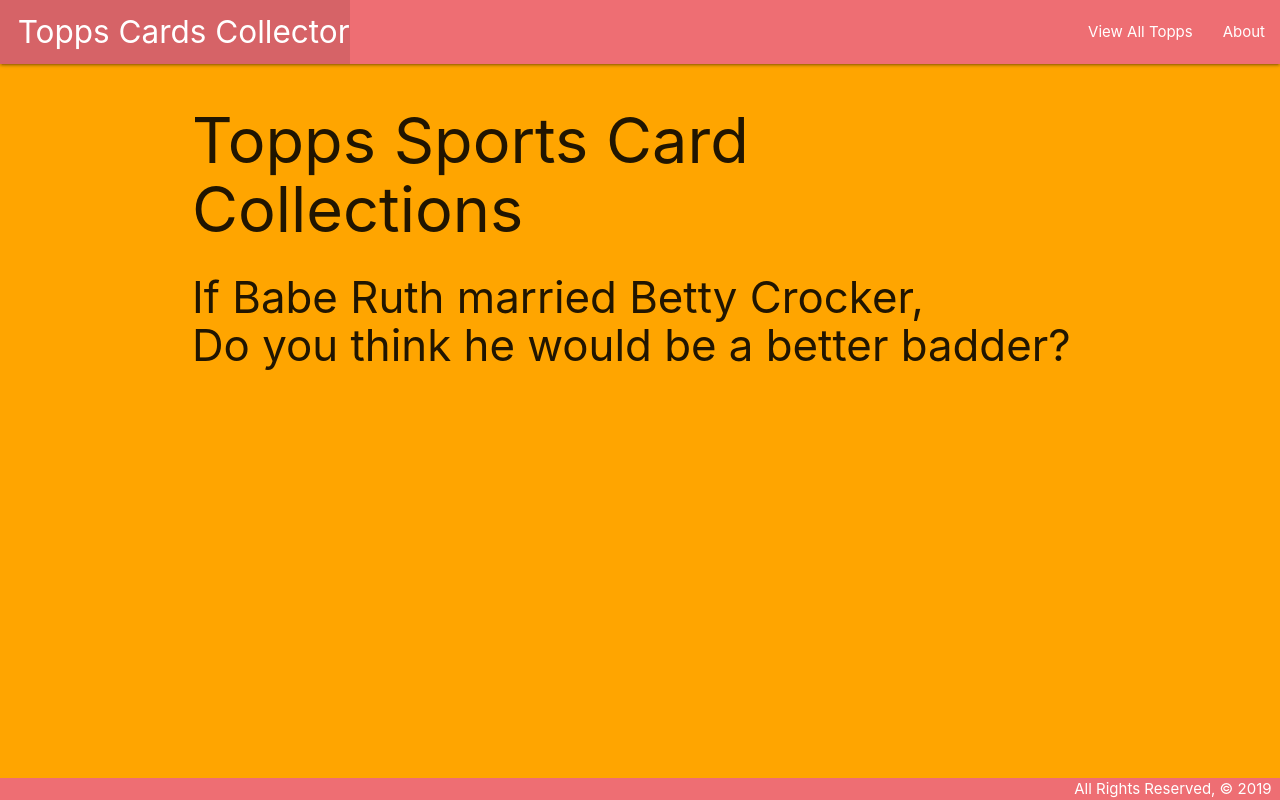
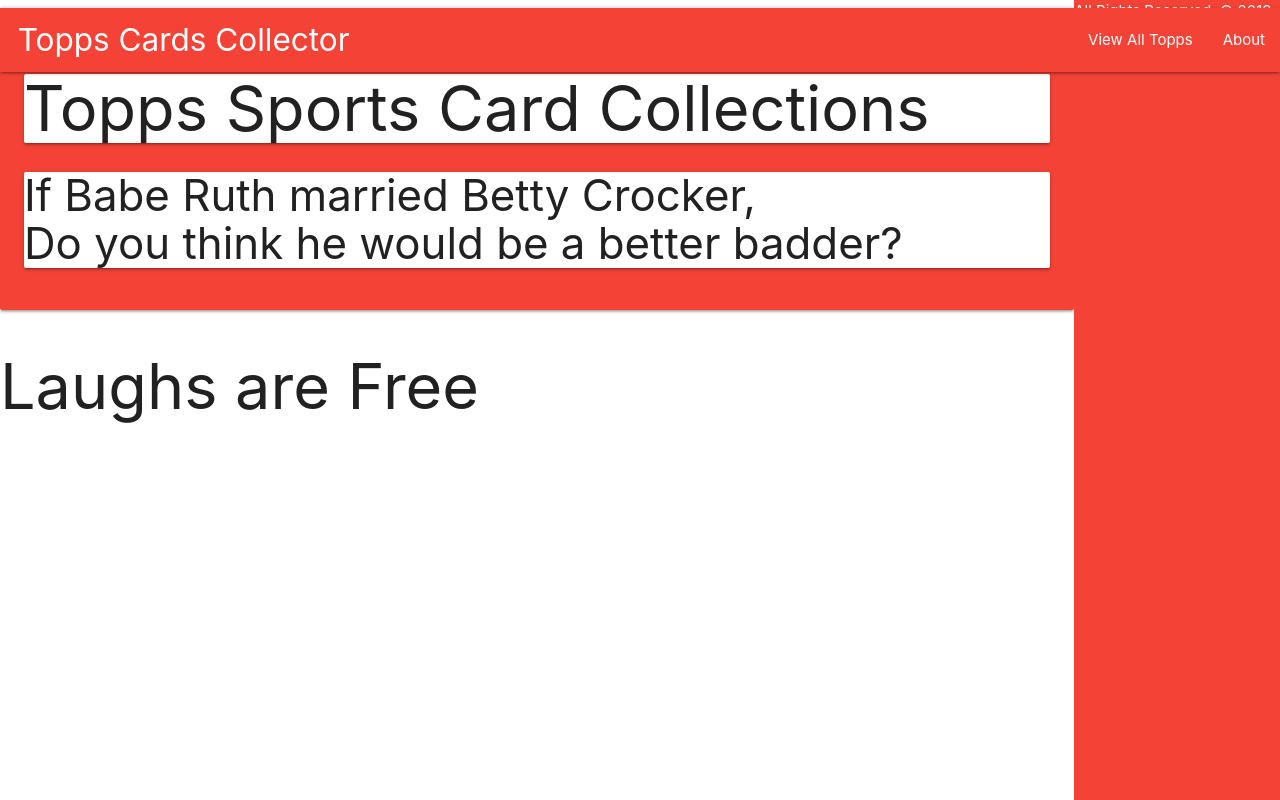
Before and after one commit to DurkinKid/ToppsCardsCollector, a Django app: template main_app/templates/home.html in a window 1280 px wide. Run offline with Django 4.2, Linux system fonts and the light colour scheme; the template is opened without the code that fills it, so the values that code supplies are empty.

Commit message:
Adding second model

```diff
--- a/main_app/static/css/style.css
+++ b/main_app/static/css/style.css
@@ -1,8 +1,6 @@
 body {
     display: flex;
     min-height: 100vh;
-    flex-direction: column;
-    background-color: orange;
 }
 
 
@@ -17,5 +15,5 @@
 
 span:hover {
 background-color: orange;
-border-radius: 50%;
+border-radius: 10%;
 }
--- a/main_app/templates/base.html
+++ b/main_app/templates/base.html
@@ -10,9 +10,9 @@
   <link rel="stylesheet" href="{% static 'css/style.css' %}">
 </head>
 <body>
-  <header class="navbar-fixed">
+  <header class="navbar-fixed card">
     <nav>
-      <div class="nav-wrapper">
+      <div class="nav-wrapper red lighten 3">
         <ul>
             <li><a href="/" class="left brand-logo">&nbsp;&nbsp;Topps Cards Collector</a></li>
         </ul>
@@ -27,7 +27,7 @@
     {% block content %}
     {% endblock %}
   </main>
-  <footer class="page-footer">
+  <footer class="page-footer red lighten 3">
     <div class="right">All Rights Reserved, &copy; 2019  &nbsp;</div>
   </footer>
 </body>
--- a/main_app/templates/home.html
+++ b/main_app/templates/home.html
@@ -2,7 +2,29 @@
 
 
 {% block content %}
-<h1>Topps Sports Card Collections</h1>
-<h3>If Babe Ruth married Betty Crocker, <br> Do you think he would be a better badder?</h3>
+<div class="card-panel red lighten">
+    <div class="card">
+        <h1>Topps Sports Card Collections</h1>
+    </div>
+    <div class="card">
+        <h3>If Babe Ruth married Betty Crocker, <br> Do you think he would be a better badder?</h3>
+    </div>
+</div>
+
+
+<h1 class="list">Laughs are Free</h1>
+
+{% for joke in jokes %}
+  <div class="card card-panel col s12 m8 offset-m2 l6 offset-l3">
+    <div class="card-content center">
+      <h3>{{ joke.jokes }}</h3>
+    </div>
+  </div>
+{% endfor %}
+
+
+
+
+
 
 {% endblock content %}
--- a/main_app/templates/topps/index.html
+++ b/main_app/templates/topps/index.html
@@ -6,14 +6,14 @@
 {% for topp in topps %}
   <div class="card card-panel col s12 m8 offset-m2 l6 offset-l3">
     <div class="card-content center">
-      <span class="card-title">{{ topp.player }}</span>
+      <span class="card-title circle">{{ topp.player }}</span>
       <p><strong>Team:</strong> {{ topp.team }}</p>
       <p><strong>Position:</strong> {{ topp.position }}</p>
       <p><strong>Highlights:</strong> {{ topp.highlight }}</p>
       <p><strong>Year:</strong> {{ topp.year }}</p>
       <p><strong>Print:</strong> {{ topp.company }}</p>
-      <div class="">
-      <img id="scale-img" class="card-panel grey lighten-5 z-depth-1 responsive-img" src="{{ topp.img }}" alt="Relevent Card">
+      <div>
+      <img  class="card-panel grey lighten-5 z-depth-1 responsive-img" src="{{ topp.img }}" alt="Relevent Card">
       </div>
     </div>
   </div>
```
Also changed, not shown: main_app/views.py (+9 -1 lines).
